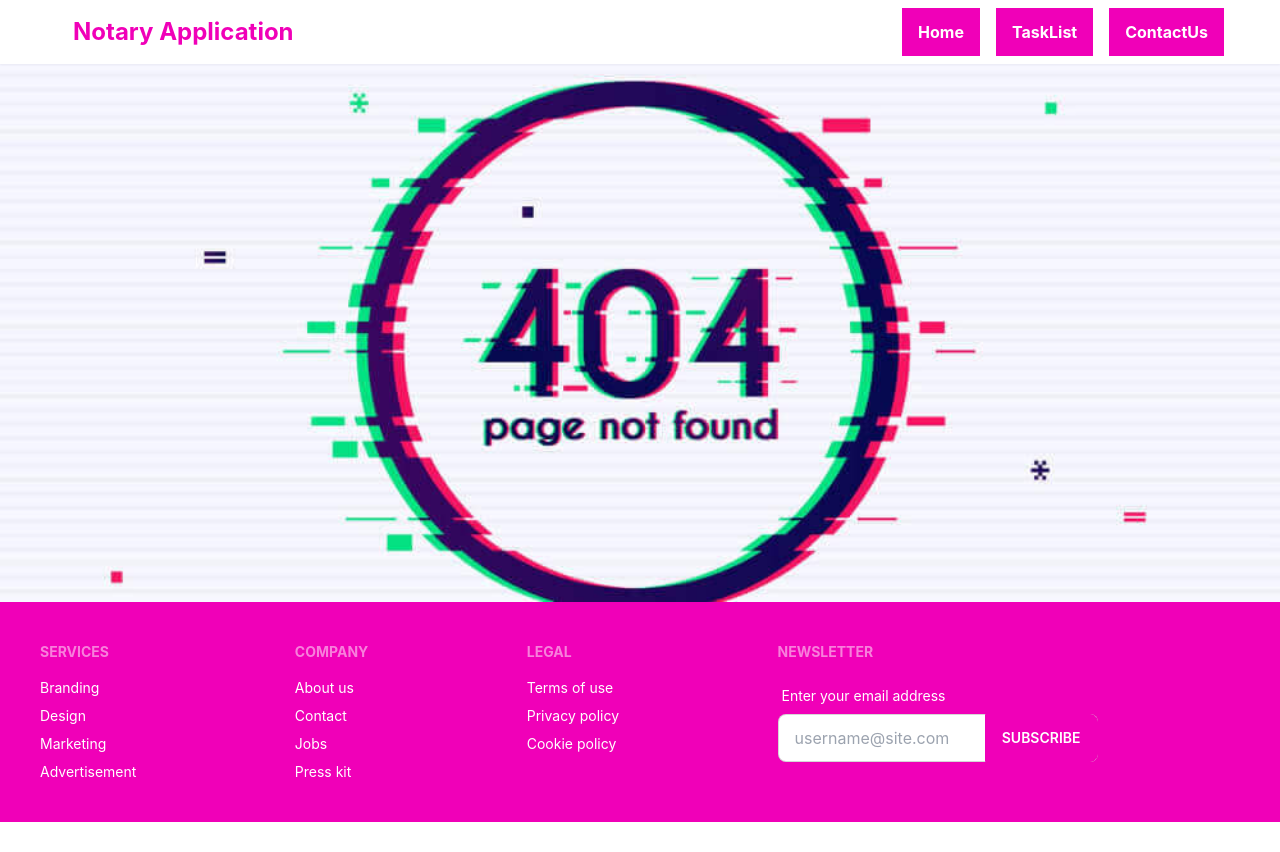
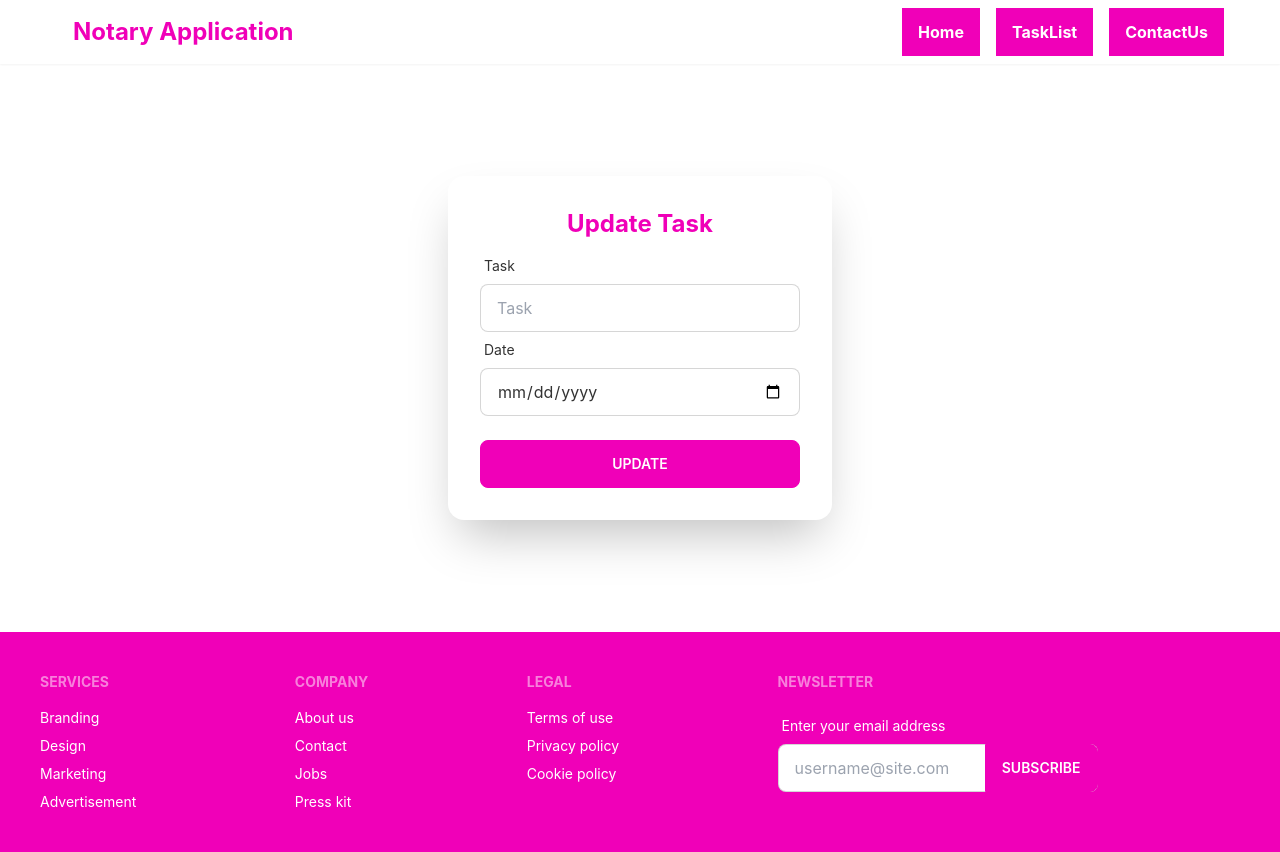
Before and after one commit to mirajulalam/notary, a React (Create React App) app: page /edit/1 in a window 1280 px wide. Before the commit the page ends 822 px from the top, so only its background shows below. Built offline with nearby package versions, Linux system fonts and the light colour scheme; no server answers.

Commit message:
task edit components added

```diff
--- a/src/App.js
+++ b/src/App.js
@@ -1,6 +1,7 @@
 import { Route, Routes } from 'react-router-dom';
 import './App.css';
 import ContactUs from './components/ContactUs/ContactUs';
+import EditTask from './components/EditTask/EditTask';
 import Footer from './components/Footer/Footer';
 import Home from './components/Home/Home';
 import Navbar from './components/Navbar/Navbar';
@@ -14,6 +15,7 @@ function App() {
       <Routes>
         <Route path='/' element={<Home/>}/>
         <Route path='/tasklist' element={<Tasklist/>}/>
+        <Route path='/edit/:id' element={<EditTask/>}/>
         <Route path='/contactus' element={<ContactUs/>}/>
         <Route path='*' element={<PagenotFound/>}/>
       </Routes>
--- /dev/null
+++ b/src/components/EditTask/EditTask.js
@@ -0,0 +1,72 @@
+import React,{ useEffect,useState } from 'react';
+import { useParams } from 'react-router-dom';
+import swal from 'sweetalert';
+
+const EditTask = () => {
+    const {id}=useParams();
+    const [taskList,setTaskList]=useState({});
+
+    useEffect(()=>{
+        const uri =`http://localhost:5000/allTask/${id}`
+        fetch(uri)
+        .then(res => res.json())
+        .then(data => setTaskList(data))
+    },[id]);
+
+
+    const handleUpdate =event=>{
+        event.preventDefault();
+        const task=event.target.task.value;
+        const date=event.target.date.value;
+
+        const updateTask ={
+            task,
+            date
+        }
+        // send data  server
+        const uri =`http://localhost:5000/task/${id}`;
+        fetch(uri, {
+            method: "PUT",
+            headers: {
+                'content-type': 'application/json'
+            },
+            body: JSON.stringify(updateTask)
+        })
+            .then(res => res.json())
+            .then(data => {
+                console.log(data,'successfully added');
+                swal("Successfully", "Task update successfull", "success");
+                event.target.reset();
+            })
+    }
+    return (
+        <div>
+            <div className="hero-content text-center my-24">
+    <div className="card flex-shrink-0 w-full max-w-sm shadow-2xl bg-base-100">
+      <div className="card-body">
+        <h1 className='text-secondary text-2xl font-bold'>Update Task</h1>
+        <form onSubmit={handleUpdate}>
+        <div className="form-control">
+          <label className="label">
+            <span className="label-text">Task</span>
+          </label>
+          <input type="text" name='task' placeholder="Task" className="input input-bordered" />
+        </div>
+        <div className="form-control">
+          <label className="label">
+            <span className="label-text">Date</span>
+          </label>
+          <input type="date" name='date' placeholder="Date" className="input input-bordered" />
+        </div>
+        <div className="form-control mt-6">
+          <button className="btn btn-secondary text-white">Update</button>
+        </div>
+        </form>
+      </div>
+    </div>
+    </div>
+    </div>
+    );
+};
+
+export default EditTask;
--- a/src/components/Tasklist/Tasklist.js
+++ b/src/components/Tasklist/Tasklist.js
@@ -1,6 +1,7 @@
 import React from 'react';
 import { useEffect } from 'react';
 import { useState } from 'react';
+import { Link } from 'react-router-dom';
 
 const Tasklist = () => {
     const [allTask,setAllTask]=useState([]);
@@ -20,6 +21,7 @@ const Tasklist = () => {
         <th>SR</th>
         <th>Task</th>
         <th>Date</th>
+        <th>Edit</th>
       </tr>
     </thead>
     <tbody>
@@ -28,6 +30,7 @@ const Tasklist = () => {
                   <th>{index+1}</th>
                   <td>{list.task}</td>
                   <td>{list.date}</td>
+                  <td><Link to={`/edit/${list._id}`}><button className='btn btn-secondary btn-sm'>Edit</button></Link></td>
             </tr>
             )
         }
```
